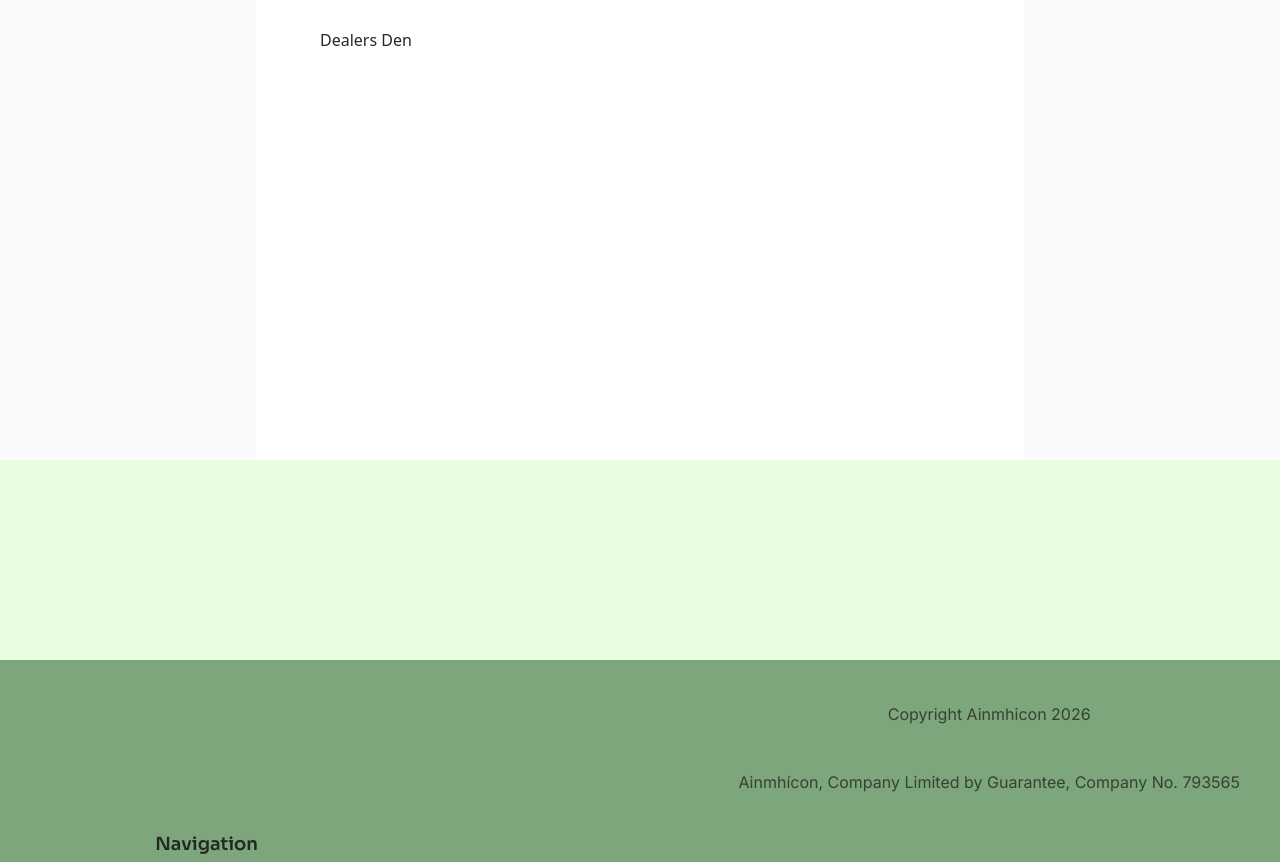
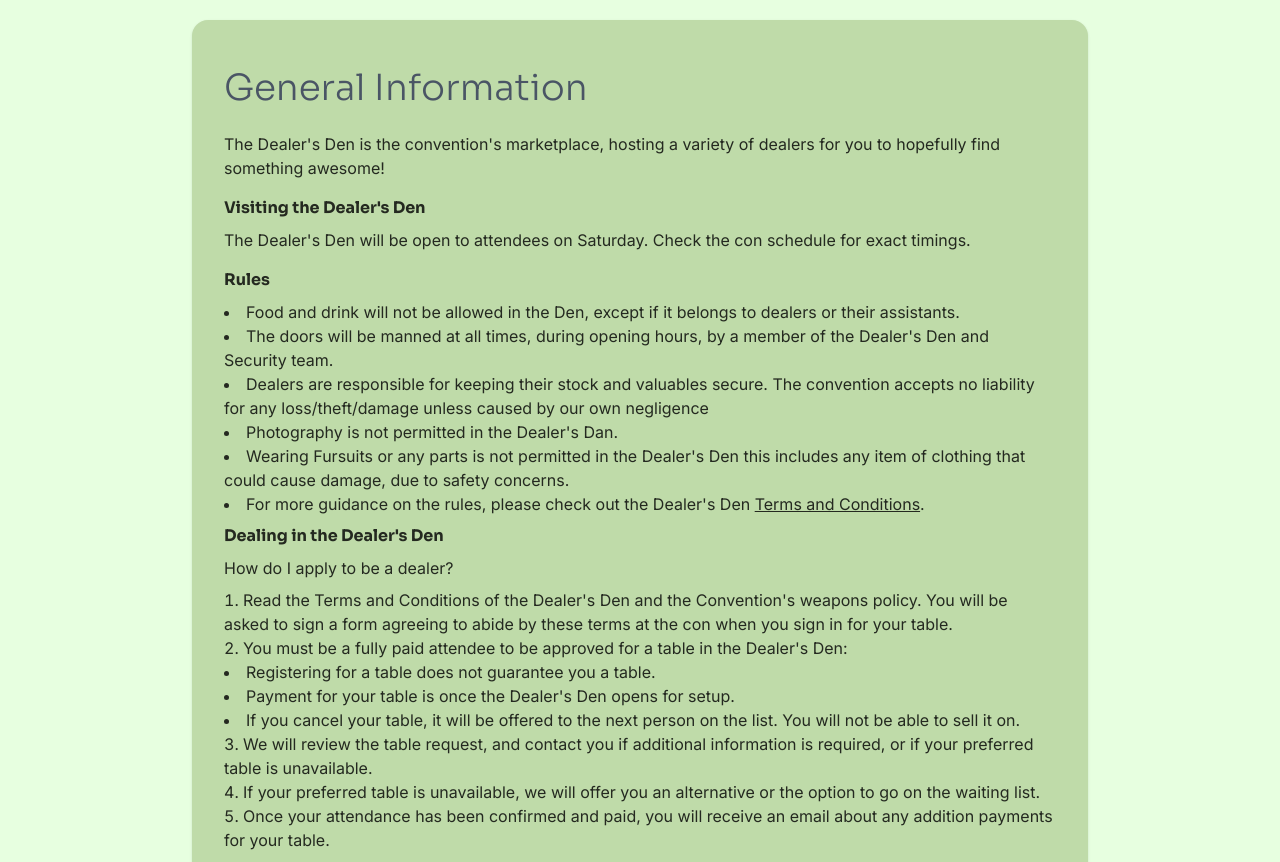
Before and after one commit to ja-zzy/ainmhicon.ie, a Next.js app: page /dealers-den in a window 1280 px wide. Shown: the part 200-1062 px from the top of the page. Built offline with nearby package versions, Linux system fonts and the light colour scheme; grey boxes are pictures that could not be loaded.

Commit message:
dealers den page added

```diff
--- a/app/components/nav-bar.tsx
+++ b/app/components/nav-bar.tsx
@@ -15,6 +15,7 @@ export default function NavBar() {
                     <LinkButton href='/faq'>FAQ</LinkButton>
                     <LinkButton href='/pricing'>Pricing</LinkButton>
                     <LinkButton href='/code-of-conduct'>Code of Conduct</LinkButton>
+                    <LinkButton href='/dealers-den'>Dealer's Den</LinkButton>
                     <LinkButton href='/contact'>Contact</LinkButton>
                     <LinkButton href='https://reg.ainmhicon.ie'>Login</LinkButton>
                 </div>
--- a/app/dealers-den/page.tsx
+++ b/app/dealers-den/page.tsx
@@ -1,9 +1,148 @@
 export default function DealersDen() {
     return (
-        <div className="flex flex-col flex-1 items-center justify-center bg-zinc-50 font-sans dark:bg-black">
-            <main className="flex flex-1 w-full max-w-3xl flex-col items-center justify-between py-32 px-16 bg-white dark:bg-black sm:items-start">
-                Dealers Den
-            </main>
+        <div className="flex flex-col flex-1 items-center">
+            <div className="w-full bg-base-100">
+                <h1 className="font-light text-4xl m-auto py-10 text-center">Dealer's Den 2026 Information</h1>
+            </div>
+            <div className="card bg-base-200 card-lg shadow-sm w-[70vw] max-w-275 lg:card-side">
+                <div className="card-body py-12">
+                    <h1 className="font-light text-4xl pb-4 text-gray-600">General Information</h1>
+                    <p className="pb-2">The Dealer's Den is the convention's marketplace, hosting a variety of
+                        dealers for you to hopefully find something awesome!</p>
+
+                    <h3 className="font-bold">Visiting the Dealer's Den</h3>
+                    <p className="pb-2">The Dealer's Den will be open to attendees on Saturday. Check the con
+                        schedule for exact timings.</p>
+
+                    <h3 className="font-bold">Rules</h3>
+                    <ul className="list-disc list-inside">
+                        <li>
+                            Food and drink will not be allowed in the Den, except if it belongs to dealers or
+                            their assistants.
+                        </li>
+                        <li>
+                            The doors will be manned at all times, during opening hours, by a member of the
+                            Dealer's Den and Security team.
+                        </li>
+                        <li>
+                            Dealers are responsible for keeping their stock and valuables secure.
+                            The convention accepts no liability for any loss/theft/damage unless caused by our
+                            own negligence
+                        </li>
+                        <li>
+                            Photography is not permitted in the Dealer's Dan.
+                        </li>
+                        <li>
+                            Wearing Fursuits or any parts is not permitted in the Dealer's Den this includes any
+                            item of clothing that could cause damage, due to safety concerns.
+                        </li>
+                        <li>
+                            For more guidance on the rules, please check out the Dealer's Den <a className="underline"
+                                href="https://docs.google.com/document/d/1aiUlJ3BbRYi-h1JRjKacowwRq5Bj3kyKZ0A0XAkuHRM/edit?usp=sharing">
+                                Terms and Conditions</a>.
+                        </li>
+                    </ul>
+
+                    <h3 className="font-bold">Dealing in the Dealer's Den</h3>
+                    <p>How do I apply to be a dealer?</p>
+                    <ol className="list-decimal list-inside">
+                        <li>
+                            Read the Terms and Conditions of the Dealer's Den and the Convention's weapons policy.
+                            You will be asked to sign a form agreeing to abide by these terms at the con when you
+                            sign in for your table.
+                        </li>
+                        <li>
+                            You must be a fully paid attendee to be approved for a table in the Dealer's Den:
+                            <ul className="list-disc list-inside">
+                                <li>
+                                    Registering for a table does not guarantee you a table.
+                                </li>
+                                <li>
+                                    Payment for your table is once the Dealer's Den opens for setup.
+                                </li>
+                                <li>
+                                    If you cancel your table, it will be offered to the next person on the list.
+                                    You will not be able to sell it on.
+                                </li>
+                            </ul>
+                        </li>
+                        <li>
+                            We will review the table request, and contact you if additional information is required,
+                            or if your preferred table is unavailable.
+                        </li>
+                        <li>
+                            If your preferred table is unavailable, we will offer you an alternative or the option to
+                            go on the waiting list.
+                        </li>
+                        <li>
+                            Once your attendance has been confirmed and paid, you will receive an email about any
+                            addition payments for your table.
+                        </li>
+                    </ol>
+
+                    <h3 className="font-bold">Pricing</h3>
+                    <p>The tables will be €10 minimum charity donation.</p>
+                    <p>Please email dealers@ainmhicon.ie for details.</p>
+
+                    <h3 className="font-bold">Equipment</h3>
+                    <p>We are required to ensure that all electricl equipment used by dealers is safe to be used.</p>
+                    <p>Dealers are required to declare and have any electrical items visually checked before setting up
+                        their tables. You will not be allowed to take electrical items to your table unless they have
+                        been checked.</p>
+
+                    <h3 className="font-bold">What do I Need to do Once I'm Confirmed?</h3>
+                    <p>Once you have been confirmed as a dealer, the next step is to register your attending ticket as
+                        soon as reg is open, please register asap to ensure you have everything in place to deal. Then
+                        prepare to sell. We will send out an email (using the email you registered with), which will
+                        include important information and the Dealers agreement. When you arrive at the convention we
+                        will ask you to pay for your table once the dealers den opens for set up.</p>
+
+                    <h3 className="font-bold">I want to have an assistant, how do I organise that?</h3>
+                    <p>Dealers will be allocated one assistant badge per table requested (unless exceptional
+                        circumstances apply). You are then allowed to give the badge to a fully paid convention attendee
+                        to be an assistant(s).</p>
+
+                    <h1 className="font-light text-4xl text-gray-600 py-4">Deadlines</h1>
+
+                    <h3 className="font-bold">Deadlines</h3>
+                    <h4 className="italic">Dealer's Den Registration</h4>
+                    <p>This year’s deadline will be at <strong>23.59 GMT on 18th of July 2025</strong>, But depending on
+                        demand, we may close Dealer registration earlier.</p>
+                    <p>We will be letting dealers know before 23.59 GMT on <strong>30th July 2025</strong>.</p>
+
+                    <h4 className="italic">Special Requests for Tables</h4>
+                    <p>We are happy to accommodate special requests for table layouts and displays, but you need to make
+                        sure you get these requests in by the <strong>30th November 2025</strong> (the sooner, the
+                        better). This is because we must do an in-depth risk assessment for the Den and submit it to the
+                        venue. Once this has been submitted, there can be no substitutions or changes made. You can
+                        contact us if you have any questions regarding this.</p>
+
+                    <p><strong><em>Please note that Management reserves the right to decline any request. There are
+                        limitations these include, but are not limited to:</em></strong></p>
+
+                    <ul className="list-disc list-inside">
+                        <li>
+                            The dimensions of the table space offered.
+                        </li>
+                        <li>
+                            Displays, Stands, Booths, and other structures higher than 2.2 meters in total height from
+                            the floor.
+                        </li>
+                        <li>
+                            Not encroaching onto other Dealer's space.
+                        </li>
+                        <li>
+                            Maintaining safe access to walkways and fire exits.
+                        </li>
+                        <li>
+                            Keeping emergency exits clear and unobstructed.
+                        </li>
+                    </ul>
+
+                    <h3 className="font-bold">Contact Dealer's Den</h3>
+                    <p>Please email dealers@ainmhicon.ie if you have any questions about being in the Dealer's Den!</p>
+                </div>
+            </div>
         </div>
     );
 }
```
